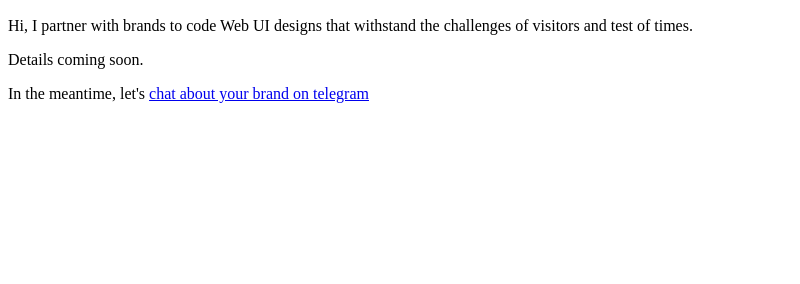
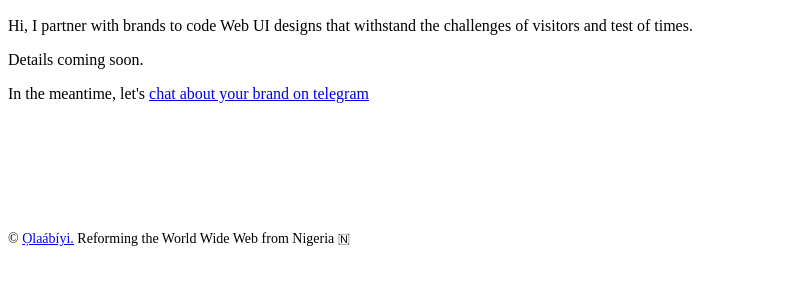
Before and after one commit to Toheeb/www.toheeb.com, an Eleventy site: page src/en/studio.md in a window 1280 px wide. Shown: the part 170-454 px from the top of the page, without its empty margins (0-800 px from the left). Built offline with nearby package versions, Linux system fonts and the light colour scheme; Eleventy itself is replaced by a stand-in of ours; files that its build step writes are made by us from their sources.

Commit message:
add site footer

```diff
--- a/src/_includes/page.html
+++ b/src/_includes/page.html
@@ -29,6 +29,10 @@
         {% if siteNav !== false %} {% include './site-nav.html' %} {% endif %}
 
         <section>{{ content | safe }}</section>
+
+        <footer>
+          <p>&copy; <a href="/en/designer/">{{site.designer}}.</a> Reforming the World Wide Web from Nigeria &#127475; </p>
+        </footer>
       </main>
     </div>
   </body>
```
